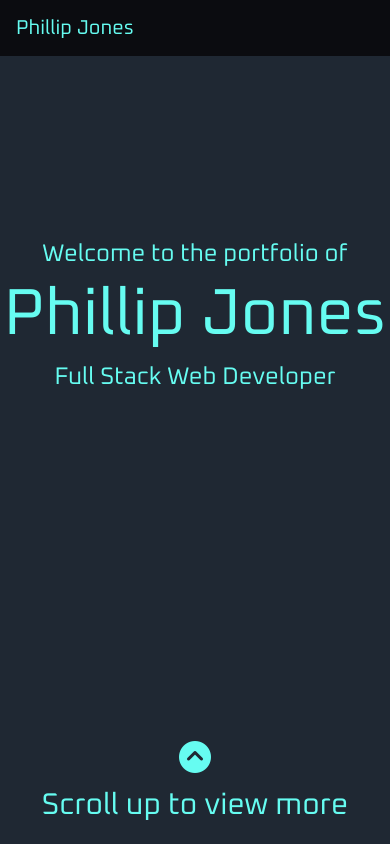
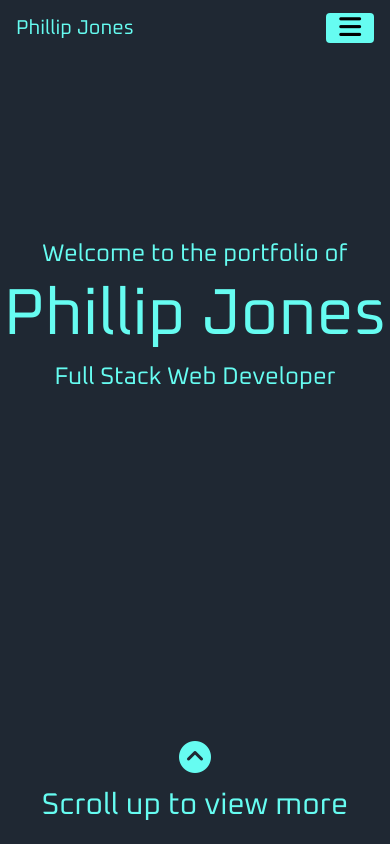
Before and after one commit to ptj92e/React-Portfolio, a React (Create React App) app: page / in a window 390 px wide. Shown: the top 844 px of the page. Built offline with nearby package versions, Linux system fonts and the light colour scheme.

Commit message:
Made Home Page Fully Mobile Responsive

```diff
--- a/src/components/About/About.css
+++ b/src/components/About/About.css
@@ -17,6 +17,7 @@
     display: flex;
     justify-content: center;
     text-align: center;
+    padding-bottom: 20px;
 }
 i {
     margin-bottom: 10px;
@@ -53,5 +54,6 @@ i {
     }
     #infoDiv {
         display: block;
+        padding-bottom: 20px;
     }
 }
--- a/src/components/Footer/Footer.css
+++ b/src/components/Footer/Footer.css
@@ -3,9 +3,8 @@ footer {
     width: 100%;
 }
 footer p {
-    background-color: #0b0c10;
+    background-color: #1f2833;
     color: #66fcf1;
-    border: 1px solid black;
     padding-top: 10px;
     padding-bottom: 10px;
     margin: 0px;
--- a/src/components/Navbar/Navbar.css
+++ b/src/components/Navbar/Navbar.css
@@ -3,6 +3,14 @@ nav {
     width: 100%;
     padding-left: 0px;
     padding-right: 0px;
+    background-color: #1f2833;
+}
+.navbar-toggler {
+    background-color: #66fcf1;
+}
+#hamburger {
+    margin-top: 3px;
+    margin-bottom: 0px;
 }
 nav a {
     color: #66fcf1;
@@ -19,9 +27,6 @@ nav button span {
     top: 0;
 }
 @media only screen and (max-width: 800px) {
-    nav {
-        background-color: #0b0c10;
-    }
     .sticky {
         width: 100%;
     }
--- a/src/components/Navbar/Navbar.js
+++ b/src/components/Navbar/Navbar.js
@@ -6,7 +6,7 @@ function Navbar(props) {
         <nav className="navbar navbar-expand-lg sticky">
             <a className="navbar-brand" href="#">Phillip Jones</a>
             <button className="navbar-toggler" type="button" data-toggle="collapse" data-target="#navbarNav" aria-controls="navbarNav" aria-expanded="false" aria-label="Toggle navigation">
-                <span className="navbar-toggler-icon"></span>
+                <i id="hamburger" class="fas fa-bars fa-lg"></i>
             </button>
             <div className="collapse navbar-collapse justify-content-end" id="navbarNav">
                 <ul className="navbar-nav">
```
